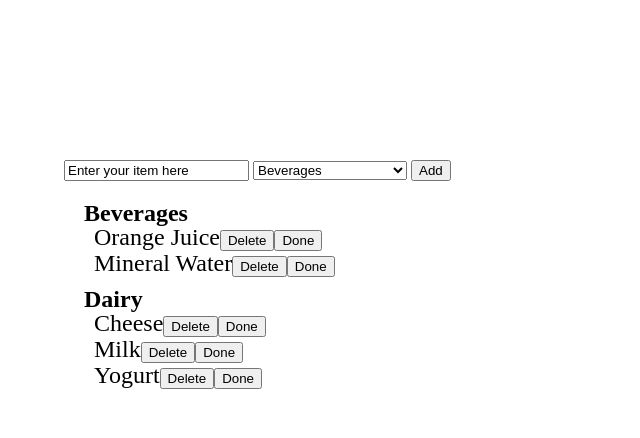
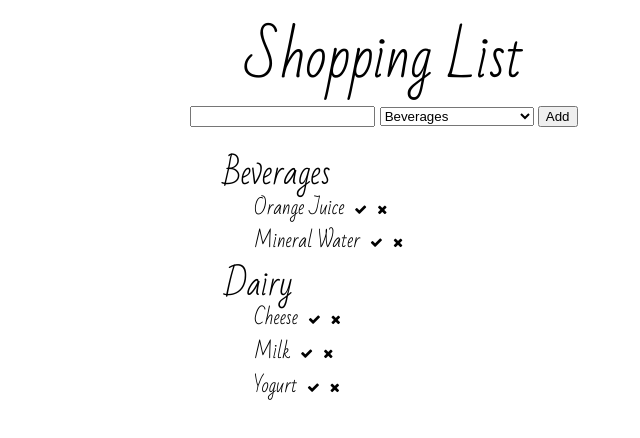
Before and after one commit to jmpainter/shopping-list, a plain HTML site: page index.html in a window 1280 px wide. Shown: the whole page, without its empty margins (256-896 px from the left). Drawn offline with nearby package versions, Linux system fonts and the light colour scheme.

Commit message:
font aweseome icons

```diff
--- a/css/style.css
+++ b/css/style.css
@@ -1,15 +1,36 @@
+body {
+	background-color: #fff;
+	font-family: 'Bad Script', serif;
+}
+h1 {
+	font-size: 3.5rem;
+	text-align: center;
+	margin-top: 30px;
+}
+#input {
+	text-align: center;
+	margin-top: 20px;
+}
 #main {
-	margin: 10rem 20rem;
+	margin: 30px 30rem;
 }
 #shopping-list {
-	margin: 20px;
+	margin: 10px 0 20px;
+	line-height: 2.1rem;
 }
-#shopping-list>li {
-	font-weight: bold;
-	font-size: 1.5em;
-	margin-top: 10px;
+#shopping-list > li {
+	font-size: 2rem;
+	margin-bottom: 10px;
 }
-#shopping-list li ul li {
-	font-weight: normal;
-	text-indent: 10px;
+#shopping-list ul li {
+	margin-left: 30px;
+	font-size: 1.2rem;
 }
+.done, .delete {
+	color: #000;
+	text-decoration: none;
+	font-size: .8rem;
+	display: inline-block;
+	margin-left: 10px;
+	cursor: pointer;
+}
--- a/index.html
+++ b/index.html
@@ -2,16 +2,20 @@
 <html lang="en">
 <head>
 	<link rel="stylesheet" href="css/reset.css">
+	<link href="http://maxcdn.bootstrapcdn.com/font-awesome/4.2.0/css/font-awesome.min.css" rel="stylesheet">
 	<link rel="stylesheet" href="css/style.css">
 	<script src="http://code.jquery.com/jquery.min.js"></script>
+	<link href='http://fonts.googleapis.com/css?family=Bad+Script' rel='stylesheet' type='text/css'>
 	<script src="js/app.js"></script>
 	<meta charset="UTF-8">
 	<title>Shopping List</title>
 </head>
 <body>
-	<header></header>
-	<div id="main">
-		<input id="item" type="text" value="Enter your item here">
+	<header>
+		<h1>Shopping List</h1>
+	</header>
+	<section id="input">
+		<input id="item" type="text">
 		<select id="category">
 			<option value="beverages">Beverages</option>
 			<option value="bread">Bread/Bakery</option>
@@ -27,18 +31,20 @@
 			<option value="other">Other</option>
 		</select>
 		<button id="add-button" value="add">Add</button>
+	</section>
+	<div id="main">
 		<ul id="shopping-list">
 			<li id="beverages">Beverages
 				<ul>
-					<li>Orange Juice<button class="delete">Delete</button><button class="done">Done</button></li>
-					<li>Mineral Water<button class="delete">Delete</button><button class="done">Done</button></li>
+					<li>Orange Juice<a class="fa fa-check done"></a><a class="fa fa-close delete"></a></li>
+					<li>Mineral Water<a class="fa fa-check done"></a><a class="fa fa-close delete"></a></li>
 				</ul>
 			</li>
 			<li id="dairy">Dairy
 				<ul>
-					<li>Cheese<button class="delete">Delete</button><button class="done">Done</button></li>
-					<li>Milk<button class="delete">Delete</button><button class="done">Done</button></li>
-					<li>Yogurt<button class="delete">Delete</button><button class="done">Done</button></li>
+					<li>Cheese<a class="fa fa-check done"></a><a class="fa fa-close delete"></a></li>
+					<li>Milk<a class="fa fa-check done"></a><a class="fa fa-close delete"></a></li>
+					<li>Yogurt<a class="fa fa-check done"></a><a class="fa fa-close delete"></a></li>
 				</ul>
 			</li>
 		</ul>
--- a/js/app.js
+++ b/js/app.js
@@ -9,7 +9,7 @@ $(document).ready(function () {
 
 				//if the category is found, add the item to the category's unordered list
 				$(this).children().append('<li>' + $('#item').val()
-				+ '<button class="delete">Delete</button><button class="done">Done</button></li>');
+				+ '<a class="fa fa-check done"></a><a class="fa fa-close delete"></a></li>');
 				isFound = true;
 			}
 		});
@@ -18,10 +18,13 @@ $(document).ready(function () {
 		if (isFound == false) {
 			$('#shopping-list').append('<li id="' + $('#category').val() + '">'
 			 + $('#category option:selected').html() + '<ul><li>' + $('#item').val()
-			 + '<button class="delete">Delete</button><button class="done">Done</button></li></ul></li>');
+			 + '<a class="fa fa-check done"></a><a class="fa fa-close delete"></a></li></ul></li>');
 		}
-		$(document.body).on('click', '.delete', deleteOnClick);
-		$(document.body).on('click', '.done', doneOnClick);
+		//try to unbind the envent first to prevent multiple event handlers
+		$('.done').off('click');
+		$('delete').off('click');
+		$('.done').click(doneOnClick);
+		$('.delete').click(deleteOnClick);
 	});
 
 	function deleteOnClick (){
@@ -35,11 +38,13 @@ $(document).ready(function () {
 	}
 
 	function doneOnClick (){
-		console.log($(this).closest('li').css("text-decoration"));
+		console.log('doneOnClick called, current text-decoration state: ' + $(this).closest('li').css("text-decoration"));
 		if ($(this).closest('li').css("text-decoration") == "none") {
+			console.log('setting state to line-through');
 			$(this).closest('li').css("text-decoration", "line-through");
 		}
 		else {
+			console.log('setting state to none');
 			$(this).closest('li').css("text-decoration", "none");
 		}
 	}
```
